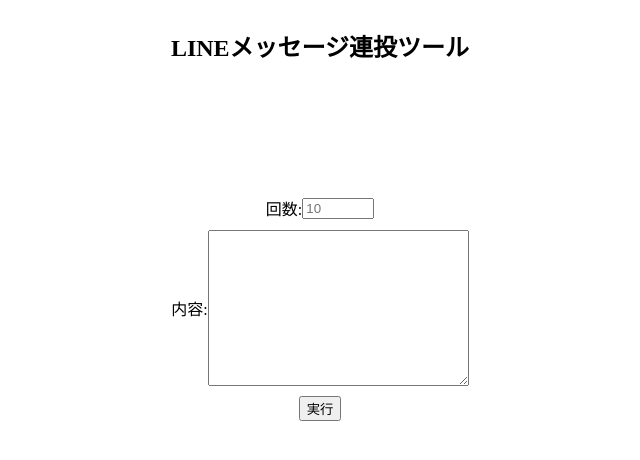
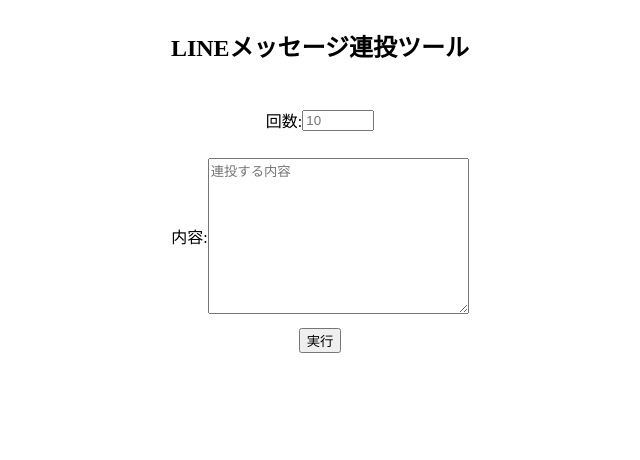
Before and after one commit to taikicl/throwing_line, a plain HTML site: page index.html in a window 1280 px wide. Shown: the whole page, without its empty margins (328-968 px from the left). Drawn offline with Linux system fonts and the light colour scheme.

Commit message:
index.html

```diff
--- a/index.html
+++ b/index.html
@@ -14,30 +14,28 @@
         position: absolute;
     }
     .Repeat_num{
-        position: absolute;
         display: flex;
         justify-content: center;
         align-items: center;
+        position: absolute;
         width: 100%;
-        height: 100%;
-        transform: translateY(-200px);
+        transform: translateY(100px);
     }
     .Repeat_con{
-        position: absolute;
         display: flex;
         justify-content: center;
         align-items: center;
-        height: 100%;
+        position: absolute;
         width: 100%;
-        transform: translateY(-100px);
+        transform: translateY(150px);
     }
     .performance{
         display: flex;
         justify-content: center;
         align-items: center;
-        height: 100%;
+        position: absolute;
         width: 100%;
-        position: absolute;
+        transform: translateY(320px);
     }
 </style>
 <body>
@@ -49,7 +47,7 @@
     <div class="Repeat_con">
         <label>内容:</label>
         <br>
-        <textarea id="re_content" cols="30" rows="10"></textarea>
+        <textarea id="re_content" cols="30" rows="10" placeholder="連投する内容"></textarea>
     </div>
     <div class="performance"><input type="button" value="実行"></div>
 </body>
```
